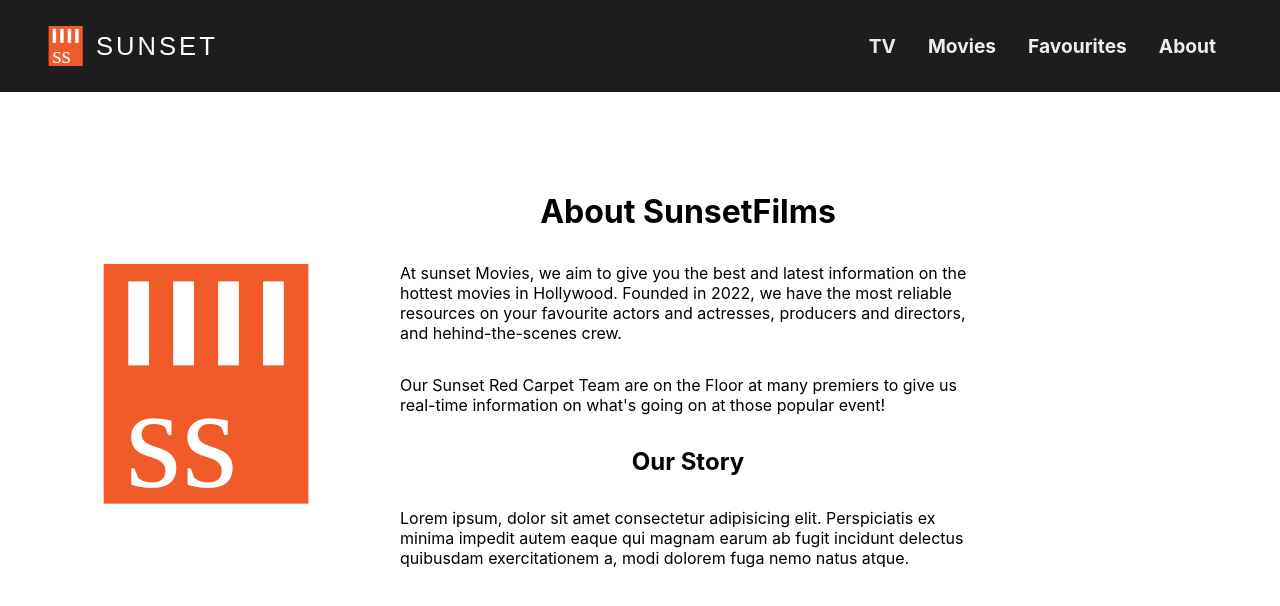
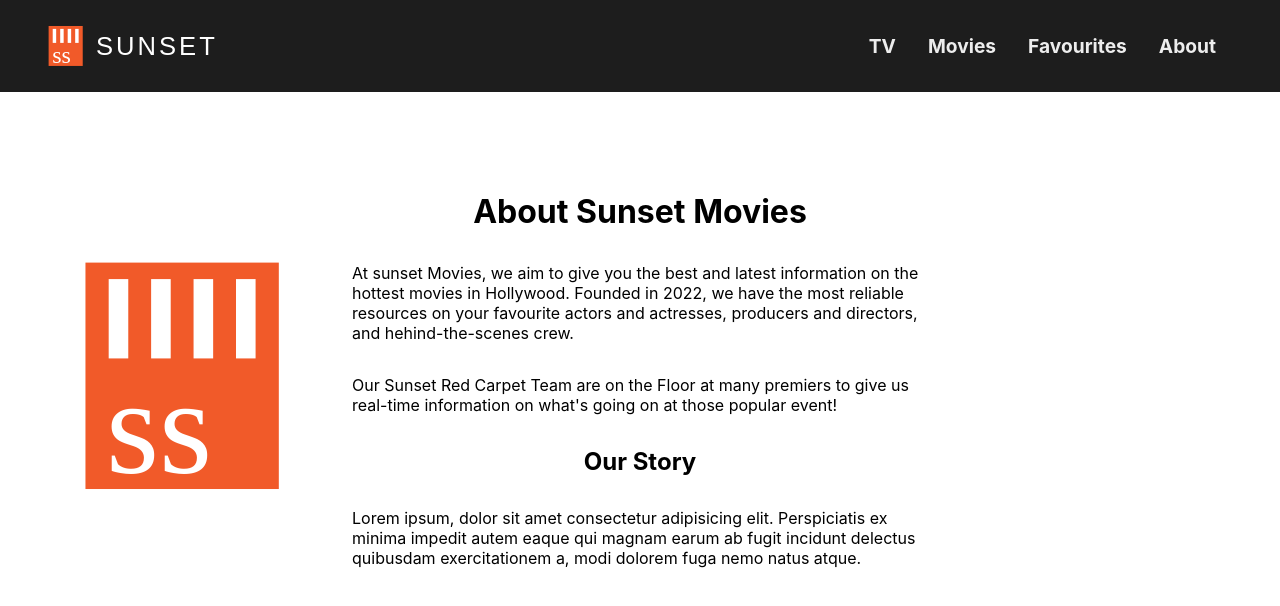
Before and after one commit to brandonb95/Movie-Database, a React (Create React App) app in the folder movie-database/: page /about in a window 1280 px wide. Shown: the top 606 px of the page. Built offline with nearby package versions, Linux system fonts and the light colour scheme.

Commit message:
About styling

```diff
--- a/movie-database/src/components/About.js
+++ b/movie-database/src/components/About.js
@@ -11,7 +11,7 @@ return (
         </div>
 
         <div className="about-info">
-            <h1>About SunsetFilms</h1>
+            <h1>About Sunset Movies</h1>
             <p>At sunset Movies, we aim to give you the best and latest information on the hottest movies in Hollywood. Founded in 2022, we have the most reliable resources on your favourite actors and actresses, producers and directors, and hehind-the-scenes crew.</p>
 
             <p>Our Sunset Red Carpet Team are on the Floor at many premiers to give us real-time information on what's going on at those popular event!</p>
--- a/movie-database/src/scss/_about.scss
+++ b/movie-database/src/scss/_about.scss
@@ -31,11 +31,11 @@
     }
 }
 
-    @media screen and (min-width: 50rem) {
+    @media screen and (min-width: 60rem) {
 
         .about-content {
         display: grid;
-        grid-template-columns: 12rem 40rem;
+        grid-template-columns: 1fr 40rem 1fr;
 
         img {
             max-width: 18rem;
@@ -56,18 +56,18 @@
         }
 }
 
-@media screen and (min-width: 65rem) {
+// @media screen and (min-width: 65rem) {
 
-    .about-content {
-    display: grid;
-    grid-template-columns: 20rem 40rem 20rem;
+//     .about-content {
+//     display: grid;
+//     grid-template-columns: 20rem 40rem 20rem;
 
-    img {
-        max-width: 18rem;
-        margin-top: 15rem;
-    }
-}
-}
+//     img {
+//         max-width: 18rem;
+//         margin-top: 15rem;
+//     }
+// }
+// }
 
 @media screen and (min-width: 100rem) {
 
```
